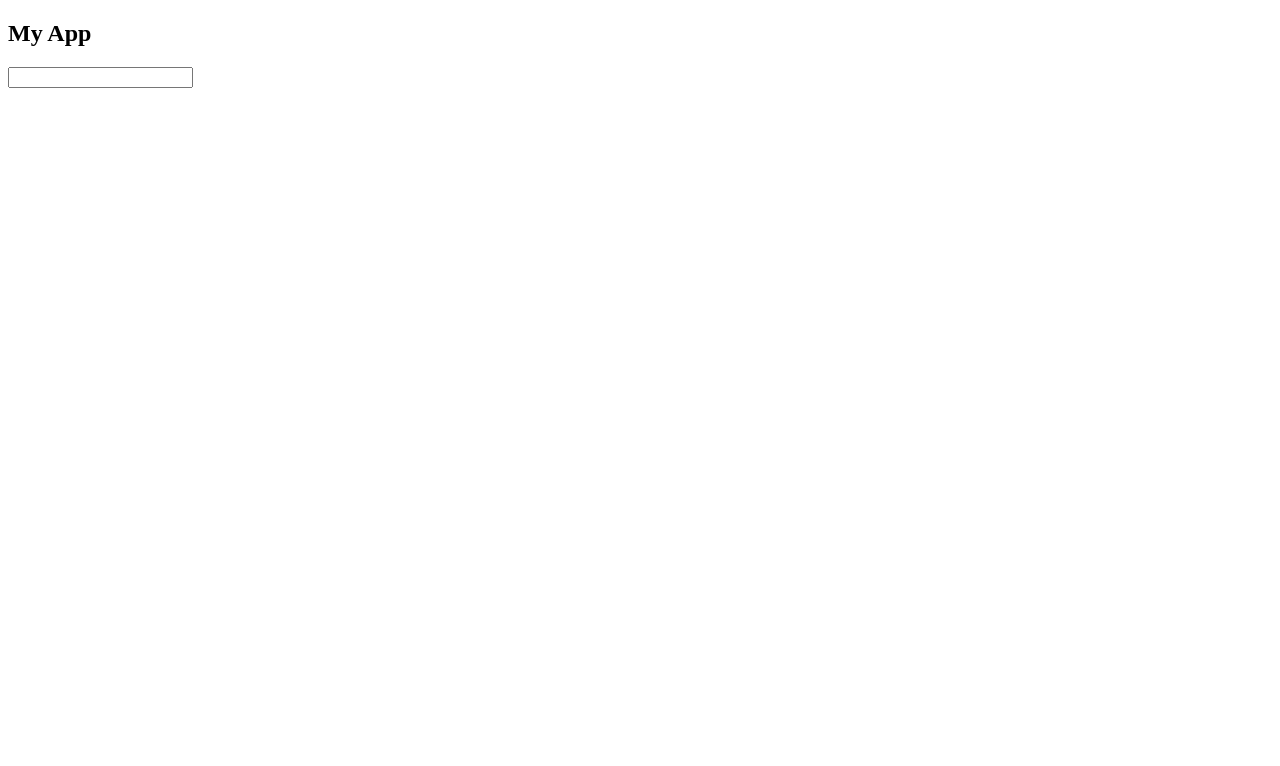
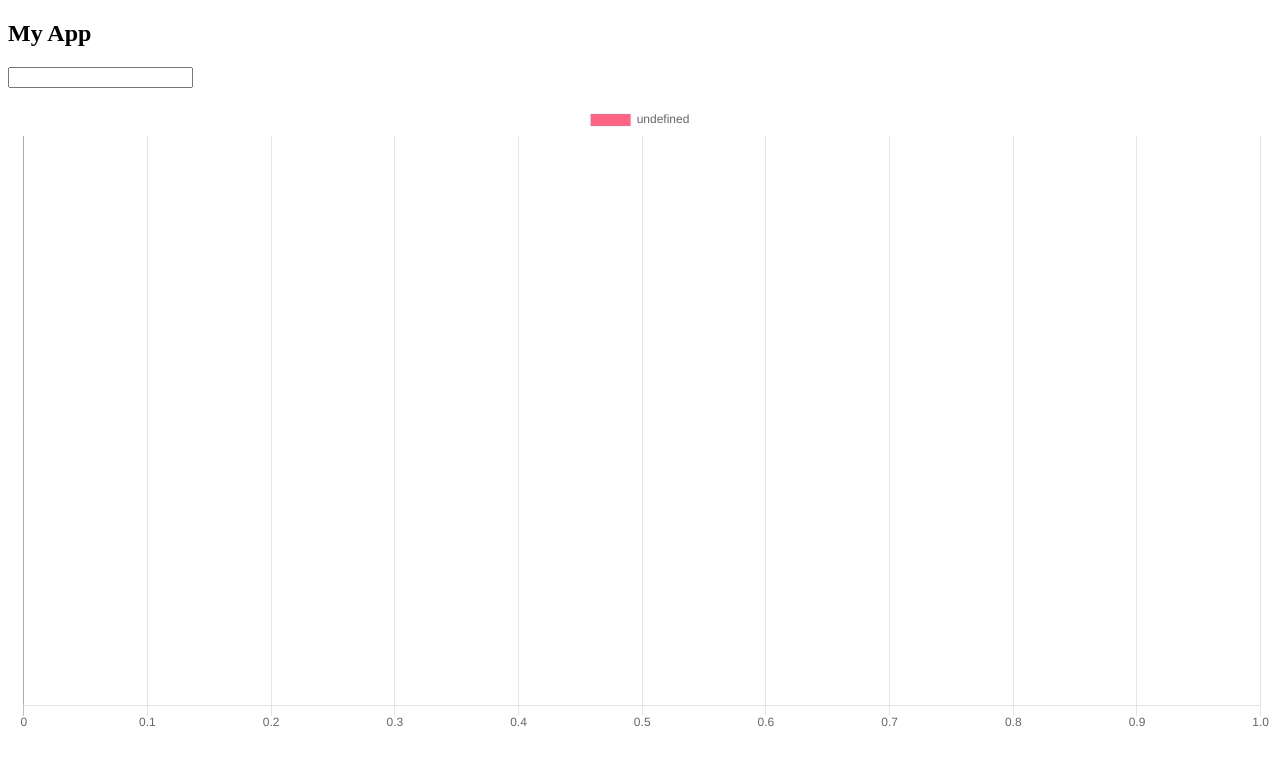
Before and after one commit to agatadrozdowska/MVP, a React (Create React App) app in the folder client/: page / in a window 1280 px wide. Shown: the top 766 px of the page. Built offline with nearby package versions, Linux system fonts and the light colour scheme; the HTML template or start-up script is replaced by a standard one.

Commit message:
Created chart

```diff
--- a/client/src/App.jsx
+++ b/client/src/App.jsx
@@ -2,8 +2,9 @@ import React from "react";
 import ReactDOM from "react-dom";
 import axios from "axios";
 import SearchBar from "./components/SearchBar.jsx";
-import Scores from "./components/Scores.jsx";
+import Bar from "./components/Scores.jsx";
 import Dropdown from "./components/Dropdown.jsx";
+import BarChart from "./components/Scores.jsx";
 
 class App extends React.Component {
   constructor(props) {
@@ -11,6 +12,7 @@ class App extends React.Component {
     this.state = {
       currentCity: "",
       data: [],
+      labels: [],
       options: [],
       href: ""
     };
@@ -44,7 +46,13 @@ class App extends React.Component {
     axios
       .get("/searchCity", { params: { href: this.state.href } })
       .then(data => {
-        this.setState({ data: data.data, options: [] });
+        const dataArray = [];
+        const labelsArray = [];
+        data.data.forEach(obj => {
+          dataArray.push(obj["score_out_of_10"]);
+          labelsArray.push(obj.name);
+        });
+        this.setState({ data: dataArray, labels: labelsArray, options: [] });
       });
   }
 
@@ -69,7 +77,7 @@ class App extends React.Component {
               options={this.state.options}
               handleClick={this.handleListItemClick}
             />
-            <Scores data={this.state.data} />
+            <BarChart data={this.state.data} labels={this.state.labels} />
           </div>
         </div>
       </div>
--- a/client/src/components/Scores.jsx
+++ b/client/src/components/Scores.jsx
@@ -1,19 +1,78 @@
 import React from "react";
 import ReactDOM from "react-dom";
-//import Chart from "chart.js";
+import Chart from "chart.js";
+import { HorizontalBar } from "react-chartjs-2";
 
-function Scores(props) {
+export default function BarChart(props) {
+  const data = {
+    labels: props.labels,
+    datasets: [
+      {
+        label: props.label,
+        backgroundColor: "rgb(255, 99, 132)",
+        borderColor: "rgb(255, 99, 132)",
+        data: props.data
+      }
+    ]
+  };
+
   return (
-    <ul>
-      {props.data.map(item => {
-        return (
-          <li>
-            {item.name} {item.score_out_of_10.toFixed(1)}
-          </li>
-        );
-      })}
-    </ul>
+    <div>
+      <HorizontalBar data={data} />
+    </div>
   );
 }
 
-export default Scores;
+// function Scores(props) {
+//   return (
+//     <ul>
+//       {props.data.map(item => {
+//         return (
+//           <li>
+//             {item.name} {item.score_out_of_10.toFixed(1)}
+//           </li>
+//         );
+//       })}
+//     </ul>
+//   );
+// }
+
+// class Scores extends React.Component {
+//   constructor(props) {
+//     super(props);
+//     this.chartRef = React.createRef();
+//   }
+
+//   componentDidUpdate() {
+//     this.myChart.data.datasets[0].data = this.props.data;
+//     this.myChart.data.datasets[0].label = "agata";
+//     this.myChart.update();
+//   }
+
+//   componentDidMount() {
+//     this.myChart = new Chart(this.chartRef.current, {
+//       type: "line",
+//       data: {
+//         datasets: [
+//           {
+//             label: "agata",
+//             data: [{ x: 1, y: 2, x: 2, y: 3, x: 3, y: 5 }],
+//             fill: "none",
+//             backgroundColor: this.props.color,
+//             pointRadius: 3,
+//             showLine: true,
+//             borderColor: this.props.color,
+//             borderWidth: 1,
+//             lineTension: 0
+//           }
+//         ]
+//       }
+//     });
+//   }
+
+//   render() {
+//     return <canvas ref={this.chartRef} />;
+//   }
+// }
+
+// export default Scores;
```
Also changed, not shown: 1 other file (tests, documents, lock files or other folders).
